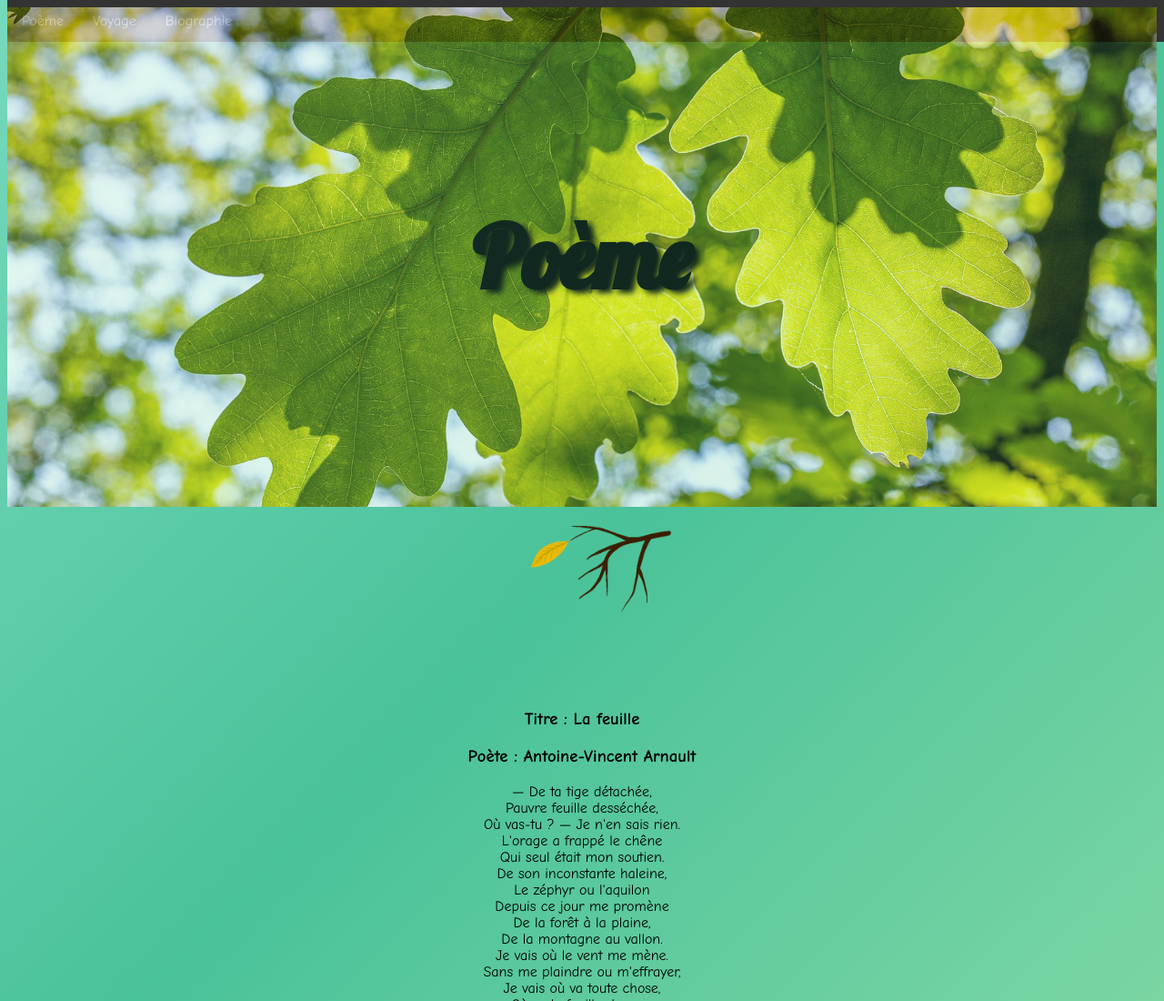
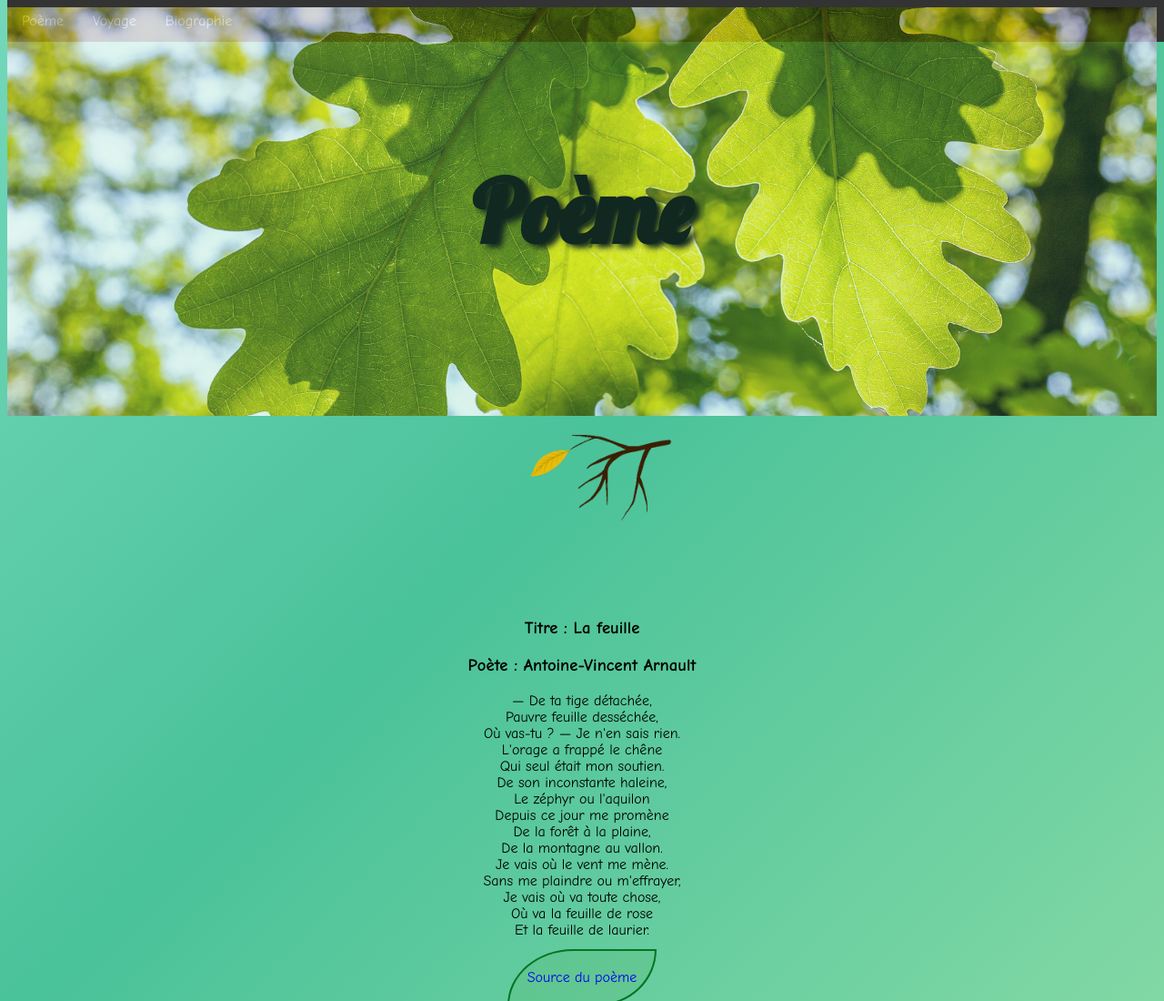
Before and after one commit to raphael245/raphael245.github.io, a plain HTML site: page poeme.html in a window 1280 px wide. Shown: the top 1100 px of the page at 91% size. Drawn offline with Linux system fonts and the light colour scheme.

Commit message:
Update poeme.css

```diff
--- a/css/poeme.css
+++ b/css/poeme.css
@@ -23,7 +23,8 @@ body{
 .banniere{
   text-align: center;
   background-image: url("../images/leaves.jpg");
-  padding: 150px;
+  top: 100px;
+  padding: 100px;
   /*height: 35vh;
   width: 100%;*/
   background-attachment: fixed;
```
